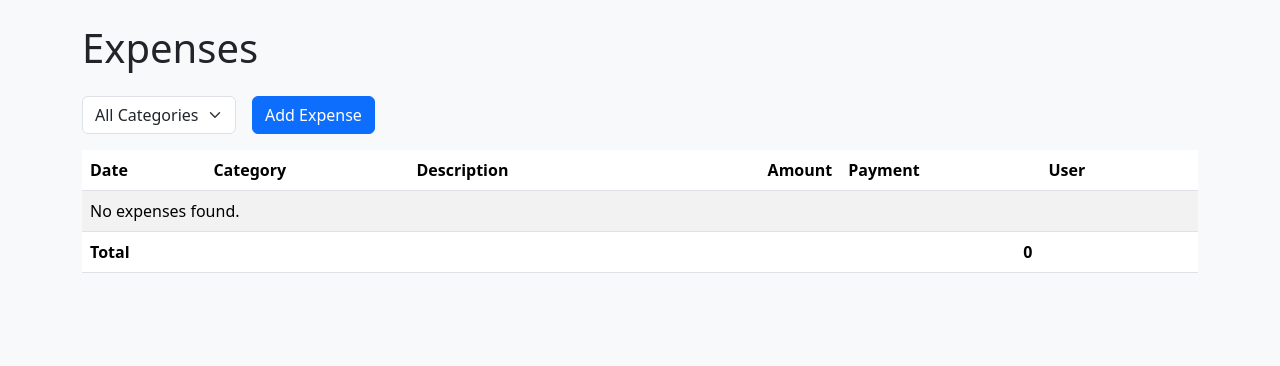
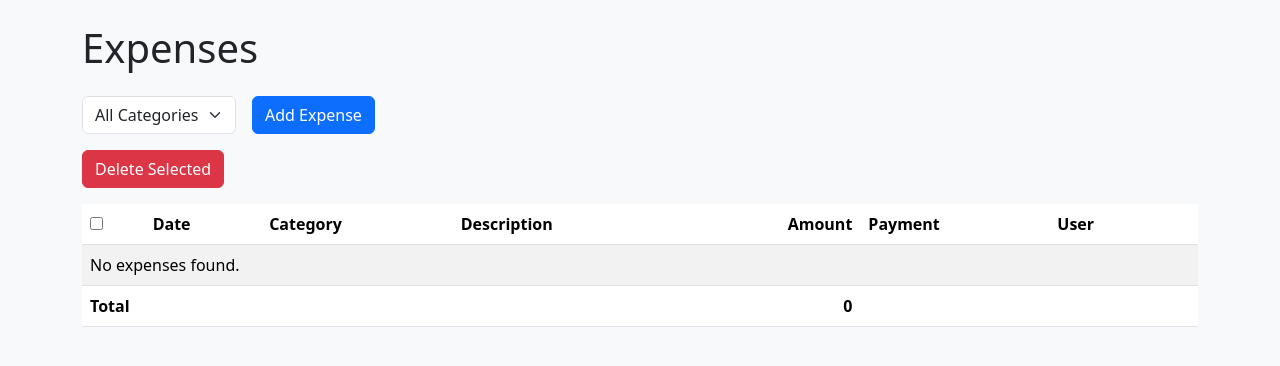
Before and after one commit to KripKrop72724/MORACRM, a Django app: page / in a window 1280 px wide. Shown: the part 76-442 px from the top of the page. Run offline with Django 4.2, Linux system fonts and the light colour scheme; the visitor is signed in with stand-in values (Sample User, id 1); data that the repository does not hold is empty.

Commit message:
Add bulk delete and chart type selection

```diff
--- a/expensecrm/expenses/urls.py
+++ b/expensecrm/expenses/urls.py
@@ -8,6 +8,7 @@ urlpatterns = [
     path('categories/add/', views.category_create, name='category_add'),
     path('<int:pk>/edit/', views.expense_update, name='expense_edit'),
     path('<int:pk>/delete/', views.expense_delete, name='expense_delete'),
+    path('bulk-delete/', views.expense_bulk_delete, name='expense_bulk_delete'),
     path('summary/', views.expense_summary, name='expense_summary'),
     path('register/', views.register, name='register'),
     path('login/', auth_views.LoginView.as_view(template_name='registration/login.html'), name='login'),
--- a/expensecrm/expenses/views.py
+++ b/expensecrm/expenses/views.py
@@ -84,6 +84,15 @@ def expense_delete(request, pk):
 
 
 @login_required
+def expense_bulk_delete(request):
+    if request.method == "POST":
+        ids = request.POST.getlist("selected_expenses")
+        if ids:
+            Expense.objects.filter(id__in=ids).delete()
+    return redirect("expense_list")
+
+
+@login_required
 def expense_summary(request):
     expenses = Expense.objects.select_related("category")
     start_date = request.GET.get("start_date")
--- a/expensecrm/templates/expenses/expense_list.html
+++ b/expensecrm/templates/expenses/expense_list.html
@@ -15,10 +15,17 @@
         <a href="{% url 'expense_add' %}" class="btn btn-primary">Add Expense</a>
     </div>
 </form>
-<div class="table-responsive">
+
+<form method="post" action="{% url 'expense_bulk_delete' %}" id="bulkDeleteForm">
+    {% csrf_token %}
+    <div class="mb-3">
+        <button type="submit" class="btn btn-danger" onclick="return confirm('Delete selected expenses?');">Delete Selected</button>
+    </div>
+    <div class="table-responsive">
     <table class="table table-striped expenses-table">
         <thead>
             <tr>
+                <th scope="col"><input type="checkbox" id="selectAll"></th>
                 <th>Date</th>
                 <th>Category</th>
                 <th>Description</th>
@@ -31,6 +38,7 @@
         <tbody>
             {% for expense in expenses %}
             <tr>
+                <td data-label="Select"><input type="checkbox" name="selected_expenses" value="{{ expense.pk }}" class="select-box"></td>
                 <td data-label="Date">{{ expense.date }}</td>
                 <td data-label="Category">{{ expense.category.name }}</td>
                 <td data-label="Description">{{ expense.description }}</td>
@@ -43,16 +51,23 @@
                 </td>
             </tr>
             {% empty %}
-            <tr><td colspan="7">No expenses found.</td></tr>
+            <tr><td colspan="8">No expenses found.</td></tr>
             {% endfor %}
         </tbody>
         <tfoot>
             <tr>
                 <td colspan="4"><strong>Total</strong></td>
                 <td class="text-end"><strong>{{ total }}</strong></td>
-                <td colspan="2"></td>
+                <td colspan="3"></td>
             </tr>
         </tfoot>
-    </table>
+</table>
 </div>
+</form>
+<script>
+document.getElementById('selectAll').addEventListener('change', function() {
+    const checked = this.checked;
+    document.querySelectorAll('.select-box').forEach(cb => cb.checked = checked);
+});
+</script>
 {% endblock %}
```
Also changed, not shown: expensecrm/templates/expenses/summary.html (+20 -6 lines).
